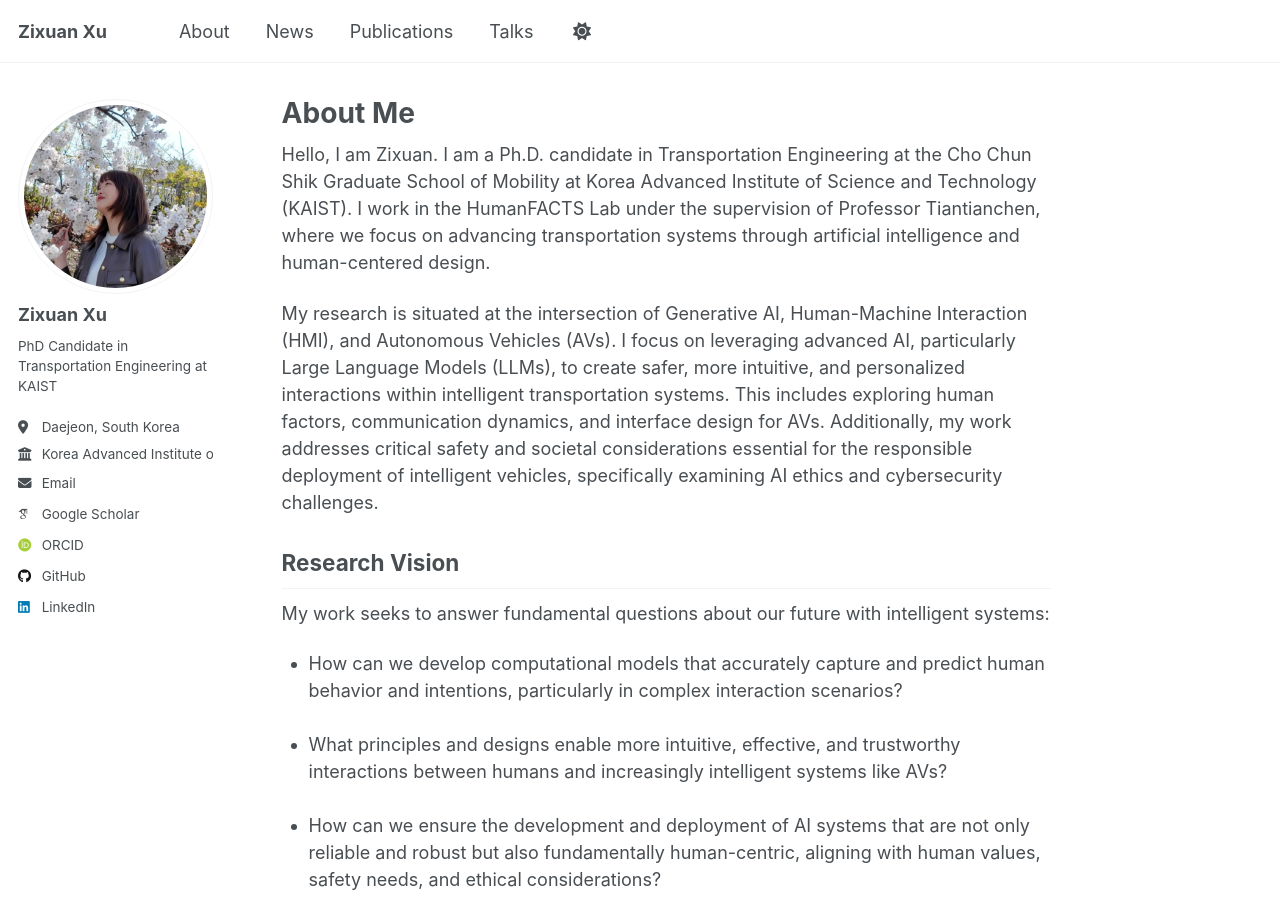
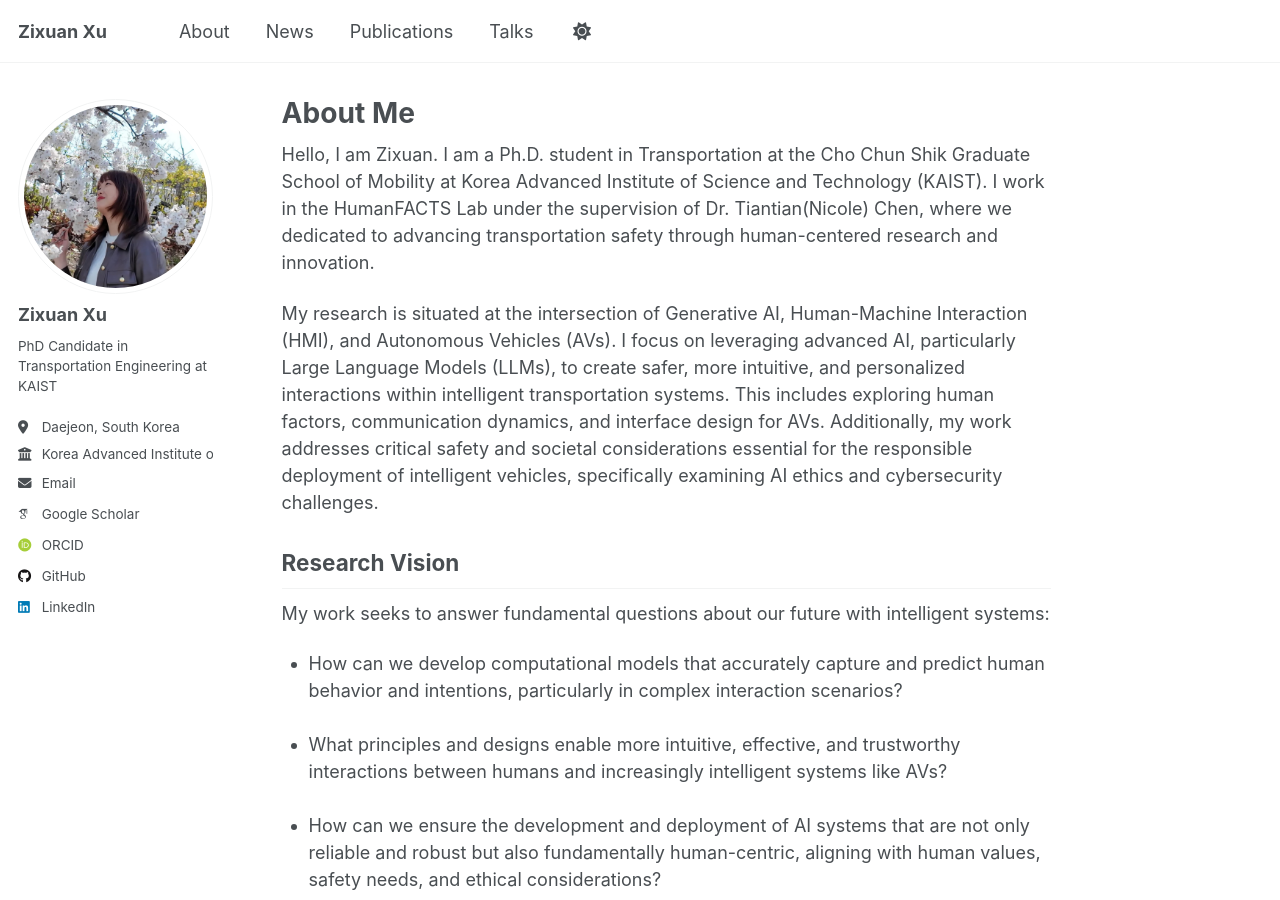
Before and after one commit to zixuan-xu72/zixuan-xu72.github.io, a Jekyll site: the page built from _pages/about.md, in a window 1280 px wide and 900 px high. Built offline with Jekyll 4.4.1, drawn with Linux system fonts in a browser that asks for light colours; some web fonts are replaced.

Commit message:
你的提交描述信息

```diff
--- a/_pages/about.md
+++ b/_pages/about.md
@@ -8,7 +8,7 @@ redirect_from:
 ---
 
 
-Hello, I am Zixuan. I am a Ph.D. candidate in Transportation Engineering at the Cho Chun Shik Graduate School of Mobility at Korea Advanced Institute of Science and Technology (KAIST). I work in the HumanFACTS Lab under the supervision of Professor Tiantianchen, where we focus on advancing transportation systems through artificial intelligence and human-centered design.
+Hello, I am Zixuan. I am a Ph.D. student in Transportation at the Cho Chun Shik Graduate School of Mobility at Korea Advanced Institute of Science and Technology (KAIST). I work in the HumanFACTS Lab under the supervision of Dr. Tiantian(Nicole) Chen, where we dedicated to advancing transportation safety through human-centered research and innovation.
 
 My research is situated at the intersection of Generative AI, Human-Machine Interaction (HMI), and Autonomous Vehicles (AVs). I focus on leveraging advanced AI, particularly Large Language Models (LLMs), to create safer, more intuitive, and personalized interactions within intelligent transportation systems. This includes exploring human factors, communication dynamics, and interface design for AVs. Additionally, my work addresses critical safety and societal considerations essential for the responsible deployment of intelligent vehicles, specifically examining AI ethics and cybersecurity challenges.
 
```
Also changed, not shown: .github/workflows/scrape_talks.yml.
